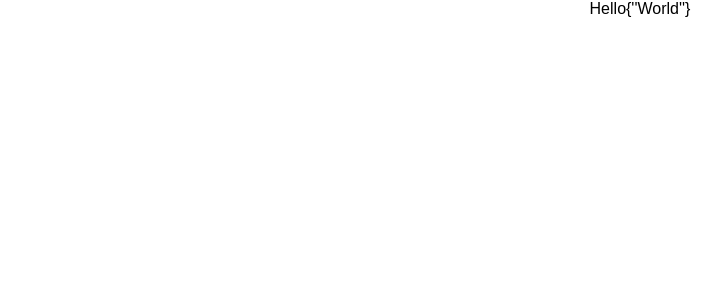
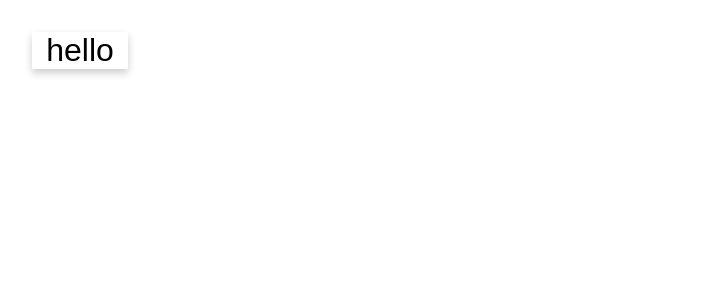
Before and after one commit to sunisathammasoon/card-game, a React (Create React App) app: page / in a window 1280 px wide. Shown: the top 300 px of the page, without its empty margins (0-725 px from the left). Built offline with nearby package versions, Linux system fonts and the light colour scheme.

Commit message:
การทดลอง Components&Props

```diff
--- a/src/App.css
+++ b/src/App.css
@@ -26,3 +26,13 @@
   from { transform: rotate(0deg); }
   to { transform: rotate(360deg); }
 }
+
+.card {
+  display: inline-block;
+  text-align: center;
+  width: 3em;
+  font-size: 2em;
+  box-shadow: 0 4px 8px 0 rgba(0,0,0,0.2);
+  margin: 1em;
+  user-select: none;
+ }
--- a/src/App.js
+++ b/src/App.js
@@ -1,16 +1,20 @@
 import React, { Component } from 'react';
 import logo from './logo.svg';
 import './App.css';
+import WordCard from './CharacterCard';
 
+
+const word = "Hello";
 class App extends Component {
-  x="Hello{''World''}"
   render() {
     return (
-      <div className="App">
-        {this.x}
-      </div>
+    <div className="card">
+    <WordCard value="hello"/>
+    </div>
     );
-  }
+   }
+
 }
 
+
 export default App;
--- /dev/null
+++ b/src/CharacterCard.js
@@ -0,0 +1,9 @@
+import React, { Component } from 'react';
+
+export default class CharacterCard extends Component {
+    render(){
+    return (
+    <div>{this.props.value}</div>
+    )
+    }
+   }
```
Also changed, not shown: src/WordCard.js (added, +12 -0 lines).
